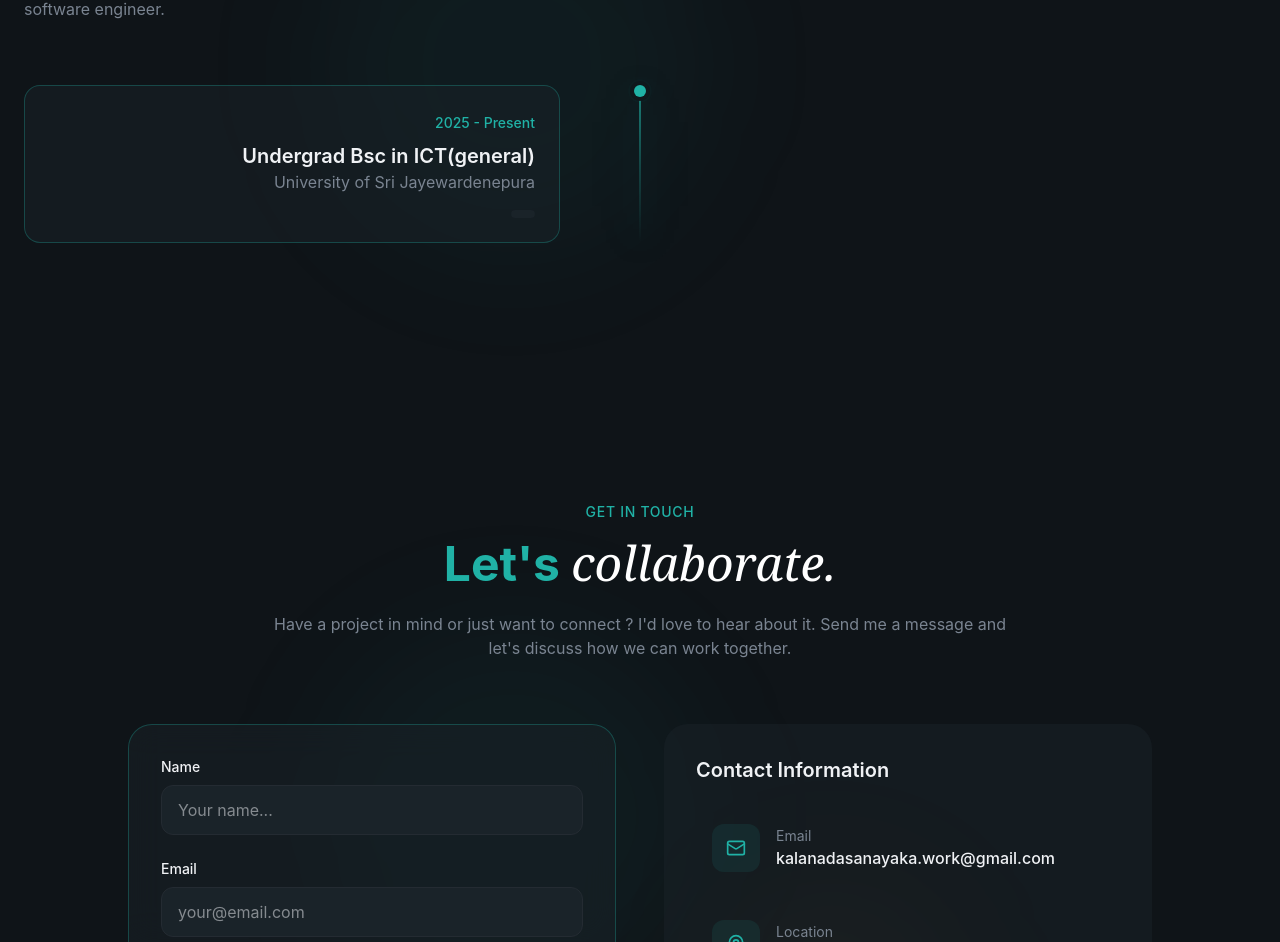
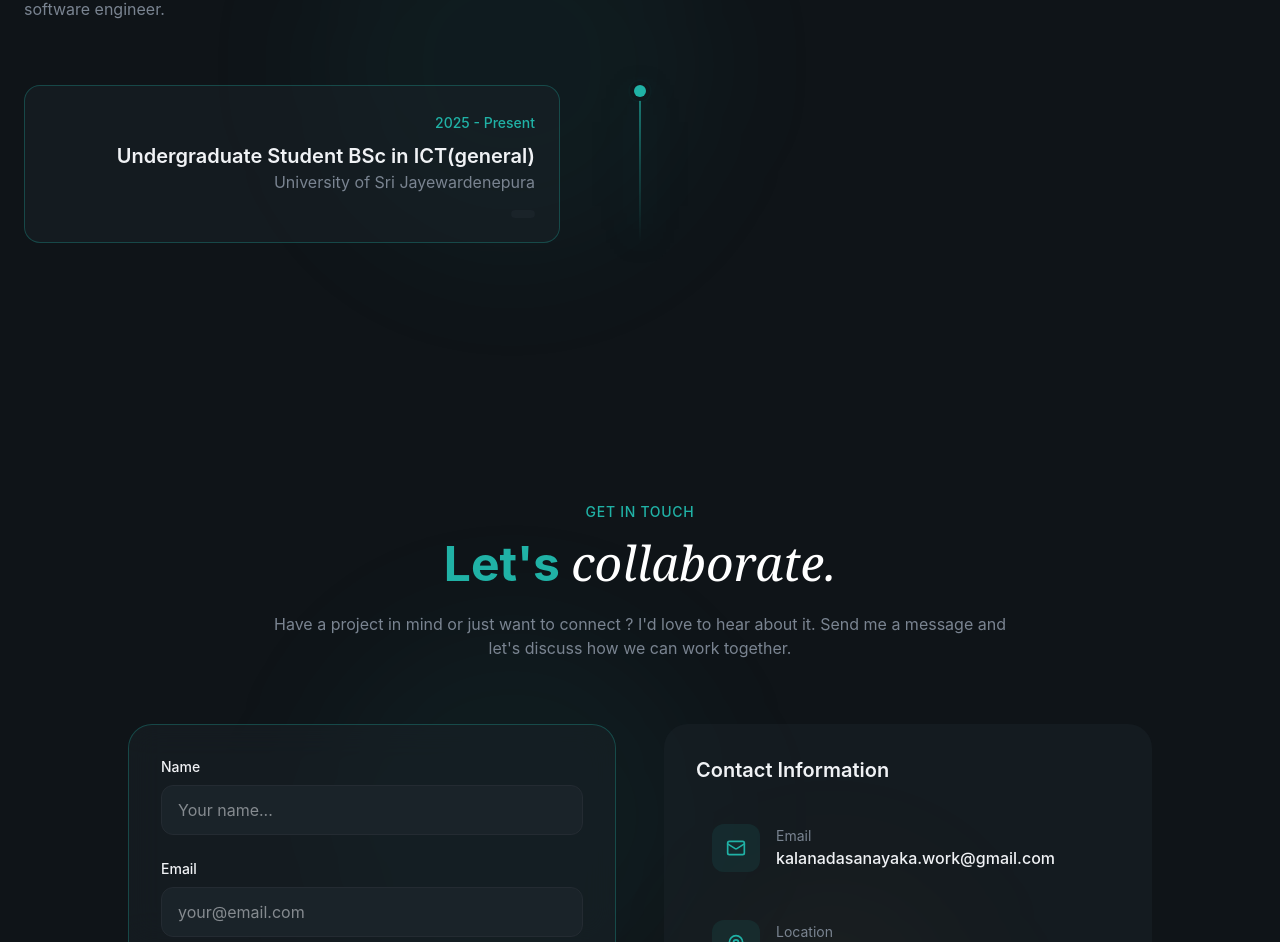
Before and after one commit to kDash22/kalana-dasanayaka, a React (Vite) app in the folder frontend/: page / in a window 1280 px wide. Shown: the part 3393-4335 px from the top of the page. Built offline with nearby package versions, Linux system fonts and the light colour scheme.

Commit message:
minor changes in the experience section.

```diff
--- a/frontend/src/sections/Experience.jsx
+++ b/frontend/src/sections/Experience.jsx
@@ -1,7 +1,7 @@
 const experiences = [
   {
     period: "2025 - Present",
-    role: "Undergrad Bsc in ICT(general)",
+    role: "Undergraduate Student BSc in ICT(general)",
     company: "University of Sri Jayewardenepura",
     description: " ",
     technologies: [" "],
```
